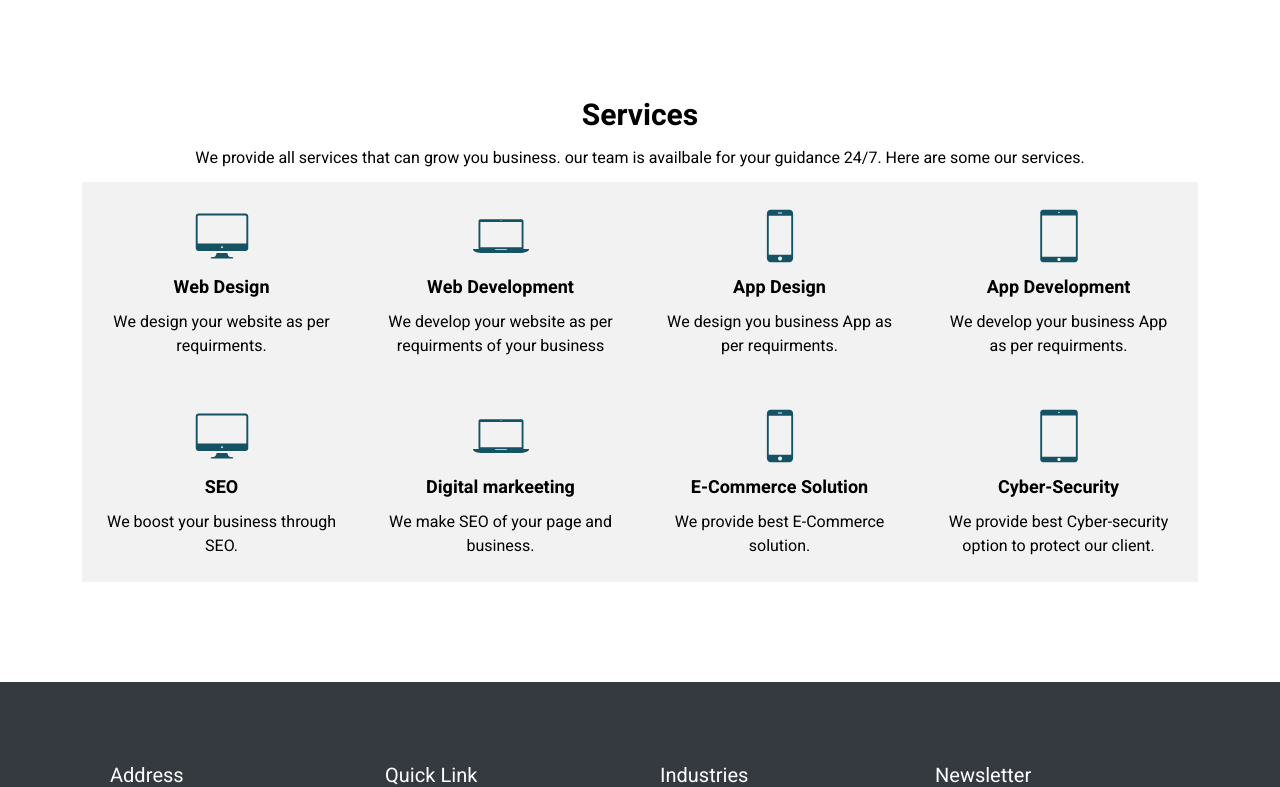
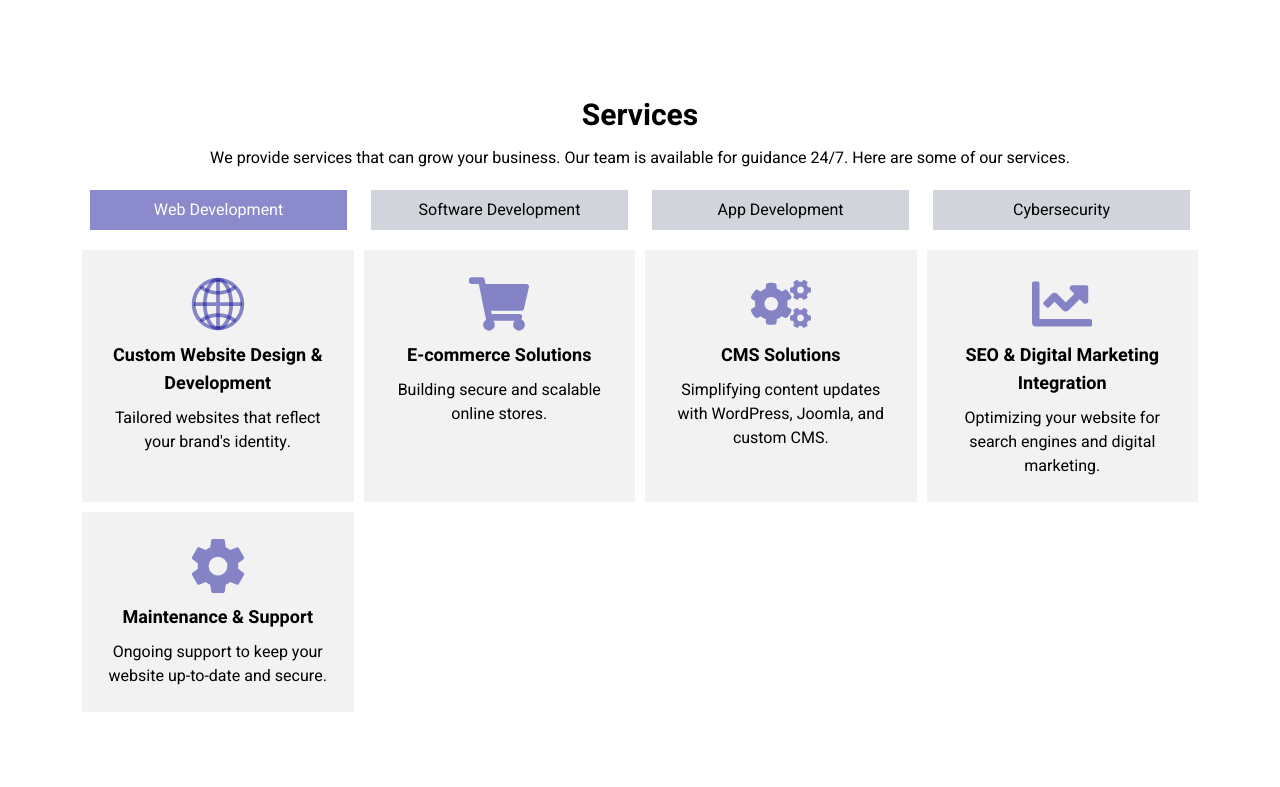
Before and after one commit to zzayd30/CodeEase-Front-End, a React (Vite) app: page /Education in a window 1280 px wide. Shown: the part 762-1549 px from the top of the page. Built offline with nearby package versions, Linux system fonts and the light colour scheme.

Commit message:
setting up services page

```diff
--- a/src/components/Service.jsx
+++ b/src/components/Service.jsx
@@ -1,70 +1,214 @@
-import React from "react";
+import React, { useState } from "react";
+import { motion } from "framer-motion";
 import ServiceCard from "./ServiceCard";
-import { IoDesktopSharp } from "react-icons/io5";
 import {
-  IoIosLaptop,
-  IoIosPhonePortrait,
-  IoIosTabletPortrait,
-  IoIosDesktop,
-} from "react-icons/io";
-
-import { IoDesktopOutline } from "react-icons/io5";
+  IoGlobeOutline,
+  IoPeopleOutline,
+  IoSyncCircleOutline,
+  IoSettingsSharp,
+} from "react-icons/io5";
+import {
+  FaShoppingCart,
+  FaChartLine,
+  FaCogs,
+  FaRobot,
+  FaMobileAlt,
+  FaCodeBranch,
+  FaShieldAlt,
+  FaLockOpen,
+  FaBug,
+  FaBuilding,
+} from "react-icons/fa";
 
 const Services = () => {
-  return (
-    <div className="container p-s">
-      <div>
-        <div className="text-center">
-          <p className="font-bold text-3xl">Services</p>
-          <p className="my-3">
-            We provide all services that can grow you business. our team is
-            availbale for your guidance 24/7. Here are some our services.
-          </p>
-        </div>
+  const [activeCategory, setActiveCategory] = useState("webDevelopment");
 
-        <div className="service-card">
+  const renderServiceCards = () => {
+    if (activeCategory === "webDevelopment") {
+      return (
+        <motion.div
+          key="webDevelopment"
+          initial={{ opacity: 0, x: -100 }}
+          animate={{ opacity: 1, x: 0 }}
+          exit={{ opacity: 0, x: 100 }}
+          transition={{ duration: 1 }}
+          className="service-card"
+        >
           <ServiceCard
-            name="Web Design"
-            icon={IoIosDesktop}
-            desc="We design your website as per requirments."
+            name="Custom Website Design & Development"
+            icon={IoGlobeOutline}
+            desc="Tailored websites that reflect your brand's identity."
           />
           <ServiceCard
-            name="Web Development"
-            icon={IoIosLaptop}
-            desc="We develop your website as per requirments of your business"
+            name="E-commerce Solutions"
+            icon={FaShoppingCart}
+            desc="Building secure and scalable online stores."
           />
           <ServiceCard
-            name="App Design"
-            icon={IoIosPhonePortrait}
-            desc="We design you business App as per requirments."
+            name="CMS Solutions"
+            icon={FaCogs}
+            desc="Simplifying content updates with WordPress, Joomla, and custom CMS."
           />
           <ServiceCard
-            name="App Development"
-            icon={IoIosTabletPortrait}
-            desc="We develop your business App as per requirments."
+            name="SEO & Digital Marketing Integration"
+            icon={FaChartLine}
+            desc="Optimizing your website for search engines and digital marketing."
           />
           <ServiceCard
-            name="SEO"
-            icon={IoIosDesktop}
-            desc="We boost your business through SEO."
+            name="Maintenance & Support"
+            icon={IoSettingsSharp}
+            desc="Ongoing support to keep your website up-to-date and secure."
+          />
+        </motion.div>
+      );
+    } else if (activeCategory === "softwareDevelopment") {
+      return (
+        <motion.div
+          key="softwareDevelopment"
+          initial={{ opacity: 0, x: -50 }}
+          animate={{ opacity: 1, x: 0 }}
+          exit={{ opacity: 0, x: 50 }}
+          transition={{ duration: 0.5 }}
+          className="service-card"
+        >
+          <ServiceCard
+            name="Custom Software Solutions"
+            icon={FaCogs}
+            desc="Developing software to streamline your business processes."
           />
           <ServiceCard
-            name="Digital markeeting"
-            icon={IoIosLaptop}
-            desc="We make SEO of your page and business."
+            name="Enterprise Resource Planning (ERP)"
+            icon={FaBuilding}
+            desc="Integrating various business functions into a single system."
           />
           <ServiceCard
-            name="E-Commerce Solution"
-            icon={IoIosPhonePortrait}
-            desc="We provide best E-Commerce solution."
+            name="Customer Relationship Management (CRM)"
+            icon={IoPeopleOutline}
+            desc="Tools to manage customer interactions and data."
           />
           <ServiceCard
-            name="Cyber-Security"
-            icon={IoIosTabletPortrait}
-            desc="We provide best Cyber-security option to protect our client."
+            name="Automation Tools"
+            icon={FaRobot}
+            desc="Reducing manual work through automated solutions."
           />
-        </div>
+        </motion.div>
+      );
+    } else if (activeCategory === "appDevelopment") {
+      return (
+        <motion.div
+          key="appDevelopment"
+          initial={{ opacity: 0, x: -50 }}
+          animate={{ opacity: 1, x: 0 }}
+          exit={{ opacity: 0, x: 50 }}
+          transition={{ duration: 0.5 }}
+          className="service-card"
+        >
+          <ServiceCard
+            name="iOS & Android App Development"
+            icon={FaMobileAlt}
+            desc="Creating mobile apps for both platforms with seamless user experiences."
+          />
+          <ServiceCard
+            name="Cross-Platform Apps"
+            icon={FaCodeBranch}
+            desc="Using technologies like React Native to develop apps for multiple platforms."
+          />
+          <ServiceCard
+            name="App Maintenance & Updates"
+            icon={IoSyncCircleOutline}
+            desc="Keeping your app current with the latest features and security patches."
+          />
+        </motion.div>
+      );
+    } else if (activeCategory === "cyberSecurity") {
+      return (
+        <motion.div
+          key="cyberSecurity"
+          initial={{ opacity: 0, x: -50 }}
+          animate={{ opacity: 1, x: 0 }}
+          exit={{ opacity: 0, x: 50 }}
+          transition={{ duration: 0.5 }}
+          className="service-card"
+        >
+          <ServiceCard
+            name="Vulnerability Assessments & Penetration Testing"
+            icon={FaShieldAlt}
+            desc="Identifying and addressing potential security threats."
+          />
+          <ServiceCard
+            name="Ransomware Recovery"
+            icon={FaLockOpen}
+            desc="Specialized tools and strategies to recover from ransomware attacks."
+          />
+          <ServiceCard
+            name="Malware Analysis & Removal"
+            icon={FaBug}
+            desc="Protecting your systems from malicious software."
+          />
+          <ServiceCard
+            name="Security Training & Awareness"
+            icon={IoPeopleOutline}
+            desc="Educating your team on cybersecurity best practices."
+          />
+        </motion.div>
+      );
+    }
+  };
+
+  return (
+    <div className="container p-s text-center">
+      <div className="text-center">
+        <p className="font-bold text-3xl">Services</p>
+        <p className="my-3">
+          We provide services that can grow your business. Our team is available
+          for guidance 24/7. Here are some of our services.
+        </p>
       </div>
+
+      <div className="grid md:grid-cols-2 lg:grid-cols-4 justify-center my-5 gap-2">
+        <button
+          className={`px-4 duration-300 ease-in-out py-2 mx-2 ${
+            activeCategory === "webDevelopment"
+              ? "bg-primary text-white"
+              : "bg-gray-300"
+          }`}
+          onClick={() => setActiveCategory("webDevelopment")}
+        >
+          Web Development
+        </button>
+        <button
+          className={`px-4 duration-300 ease-in-out py-2 mx-2 ${
+            activeCategory === "softwareDevelopment"
+              ? "bg-primary text-white"
+              : "bg-gray-300"
+          }`}
+          onClick={() => setActiveCategory("softwareDevelopment")}
+        >
+          Software Development
+        </button>
+        <button
+          className={`px-4 duration-300 ease-in-out py-2 mx-2 ${
+            activeCategory === "appDevelopment"
+              ? "bg-primary text-white"
+              : "bg-gray-300"
+          }`}
+          onClick={() => setActiveCategory("appDevelopment")}
+        >
+          App Development
+        </button>
+        <button
+          className={`px-4 duration-300 ease-in-out py-2 mx-2 ${
+            activeCategory === "cyberSecurity"
+              ? "bg-primary text-white"
+              : "bg-gray-300"
+          }`}
+          onClick={() => setActiveCategory("cyberSecurity")}
+        >
+          Cybersecurity
+        </button>
+      </div>
+
+      {renderServiceCards()}
     </div>
   );
 };
--- a/src/index.css
+++ b/src/index.css
@@ -1,10 +1,12 @@
 @import url("https://fonts.googleapis.com/css2?family=Heebo:wght@100..900&display=swap");
+@import url('https://fonts.googleapis.com/css2?family=Plus+Jakarta+Sans:ital,wght@0,200..800;1,200..800&display=swap');
 @tailwind base;
 @tailwind components;
 @tailwind utilities;
 
 * {
   font-family: "Heebo", sans-serif;
+  /* font-family: "Plus Jakarta Sans", sans-serif; */
 }
 .portfolio-img {
   @apply items-center justify-center flex bg-opacity-50 rounded-full hover:bg-white hover:text-black cursor-pointer ease-in-out duration-300 h-10 w-12 bg-primary;
@@ -41,6 +43,8 @@
 .service-card .team-card,
 .service-card {
   display: grid;
+  gap: 10px;
+  justify-content: center;
   grid-template-columns: 1fr 1fr 1fr 1fr;
 }
 @media (max-width: 476px) {
@@ -113,7 +117,7 @@
 }
 .hero-back {
   background: url(./assets//bg-bottom.png) center bottom no-repeat;
-  background-color: #155263;
+  background-color: rgba(22, 22, 156, 0.5);
   max-width: 1320px;
 }
 
--- a/tailwind.config.js
+++ b/tailwind.config.js
@@ -4,8 +4,8 @@ export default {
   theme: {
     extend: {
       colors: {
-        // primary: "rgba(22, 22, 156, 0.5)",
-        primary: "#155263",
+        primary: "rgba(22, 22, 156, 0.5)",
+        // primary: "#155263",
         light: "#EDF5FF",
         "over-light": "#f8f9fa",
         card: "#f2f2f2",
```
